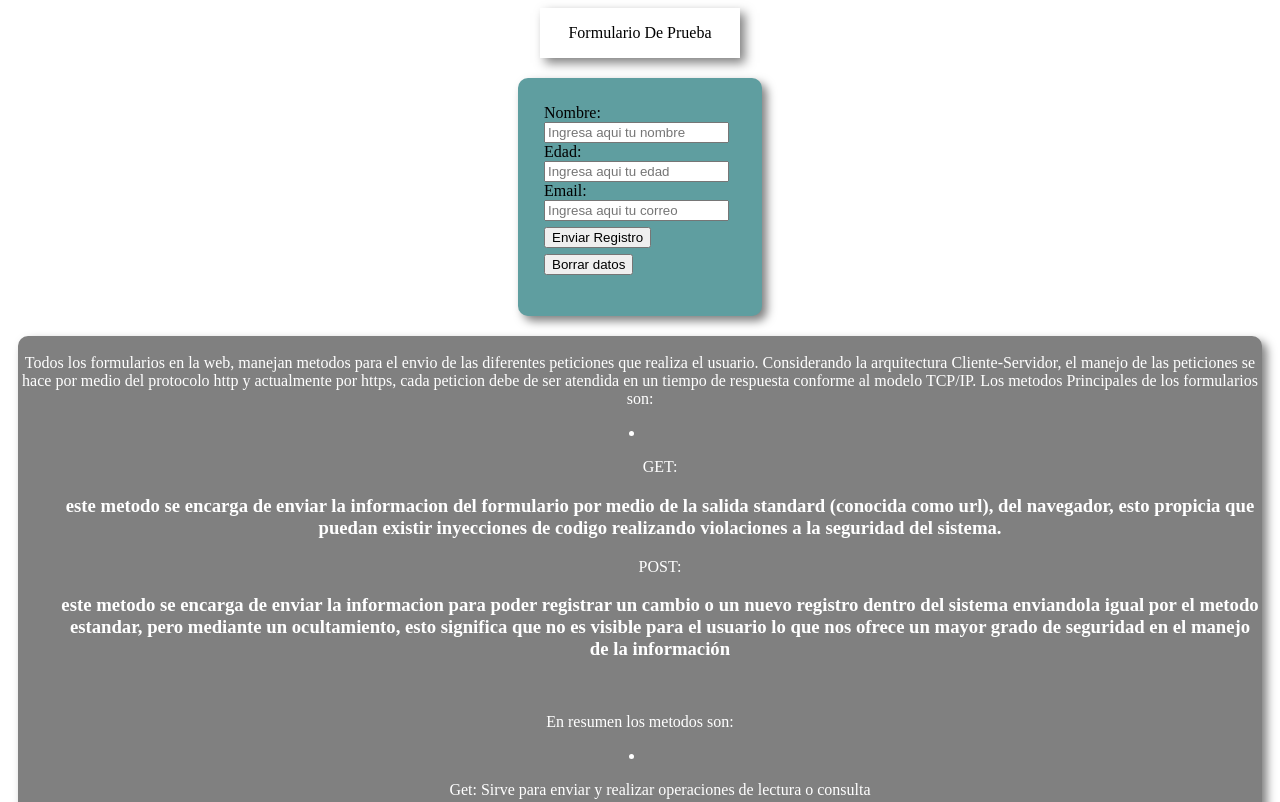
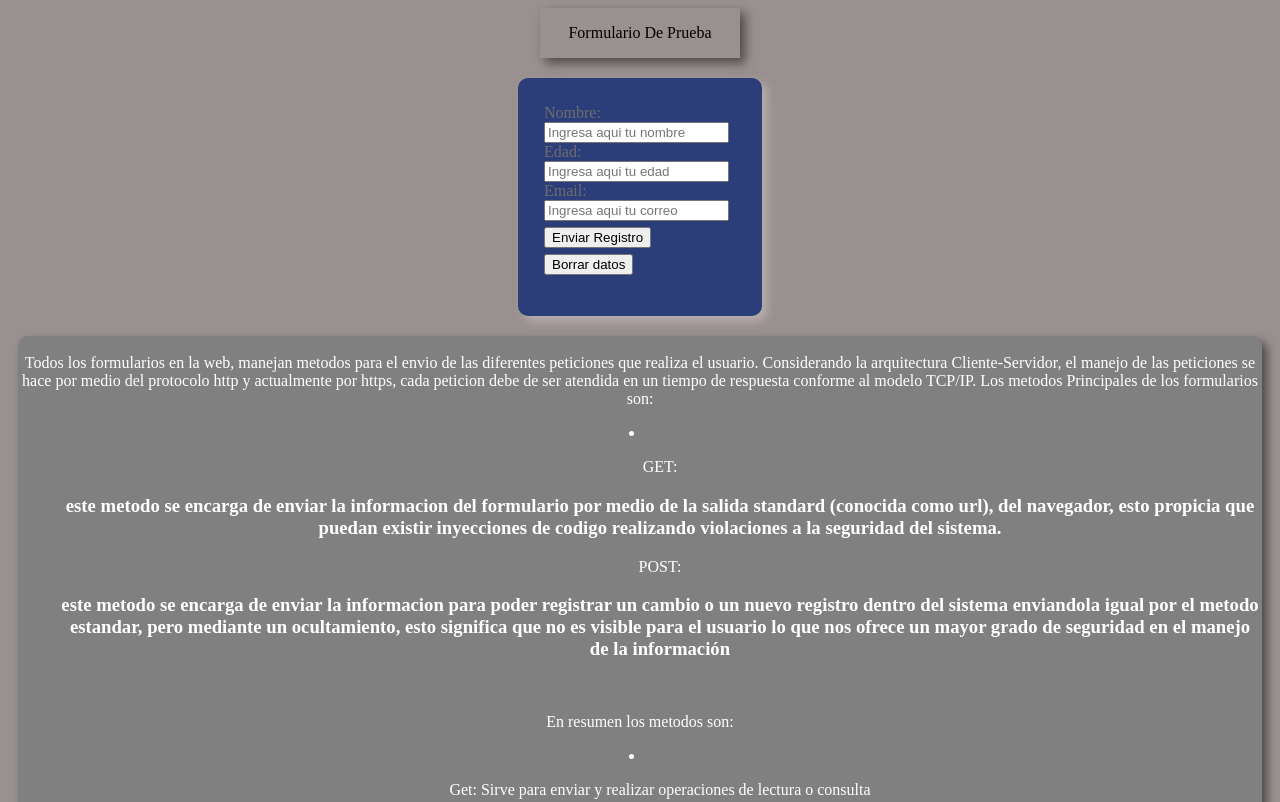
Before and after one commit to RuizVazquezMaximo/5IV8_RUIZ_VAZQUEZMAXIMO_PWP, a plain HTML site: page 04 Formulario/formulario.html in a window 1280 px wide. Shown: the top 802 px of the page. Drawn offline with Linux system fonts and the light colour scheme.

Commit message:
altere los colores del css

```diff
--- a/04 Formulario/CSS/styleformulario.css
+++ b/04 Formulario/CSS/styleformulario.css
@@ -1,16 +1,16 @@
 body{
-    background-color: #ffffff;
+    background-color: #999090;
     color: white;
 }
 .container-form{
-    background-color: #5f9ea0;
+    background-color: #2c3e79;
     border-radius: 10px;
     width: 12rem;
     margin-left: auto;
     margin-right: auto;
     padding: 2cqmax;
-    color: black;
-    box-shadow: 5px 5px 10px #00000080;
+    color: rgb(110, 109, 109);
+    box-shadow: 5px 5px 10px #dbcece80;
 }
 .btn_registro{
     margin-top: 6px;
```
